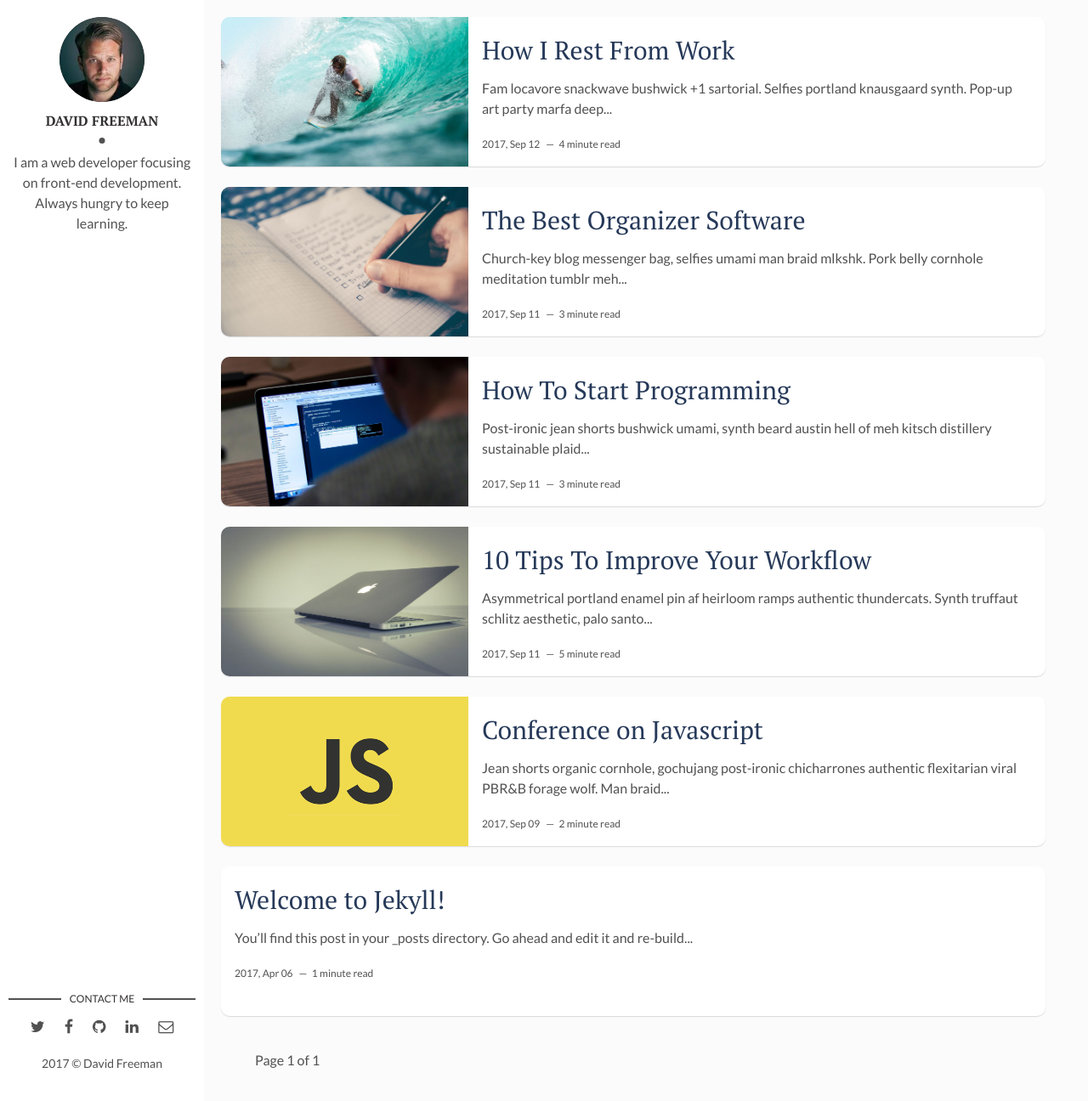
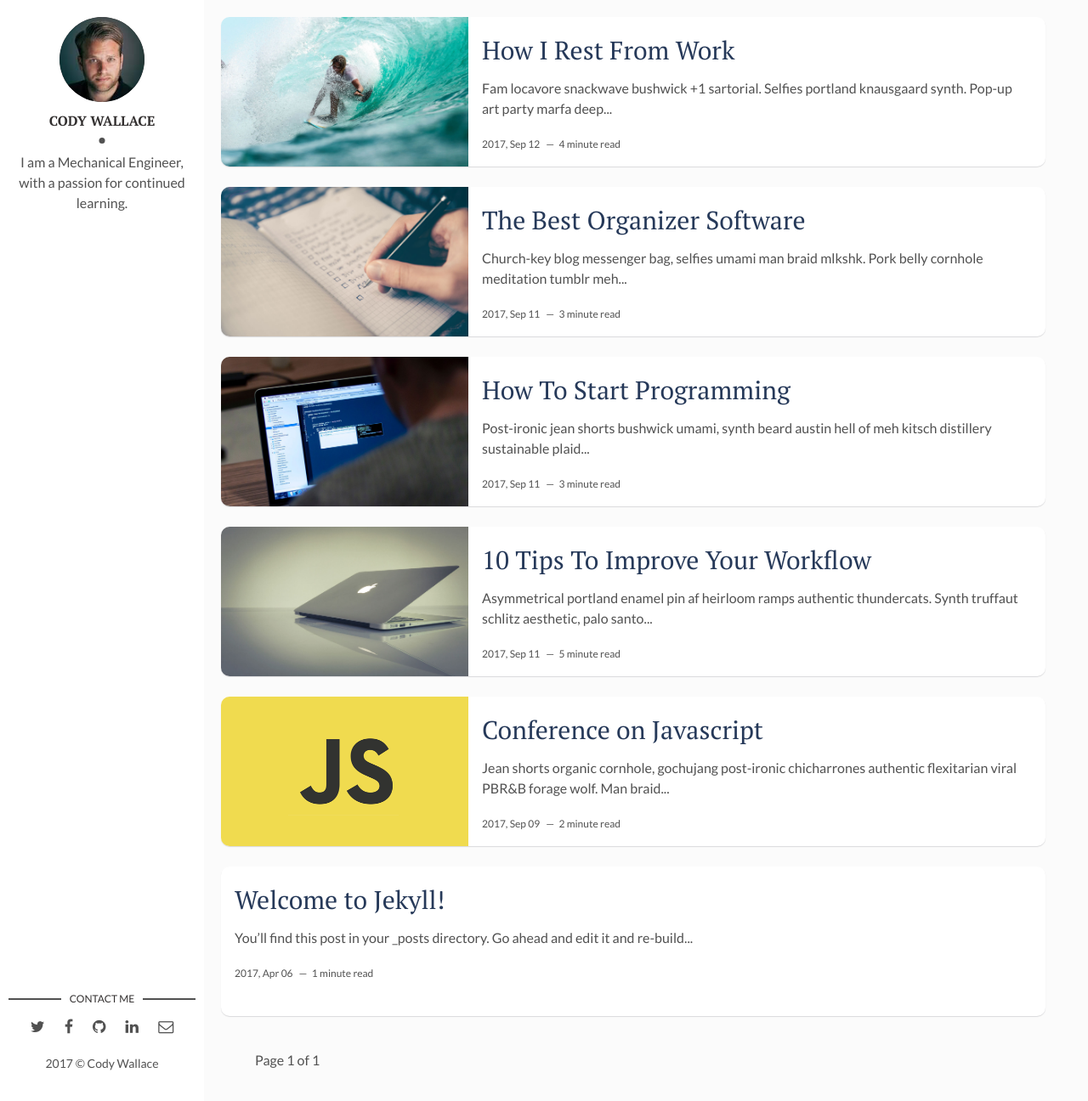
Before and after one commit to CodyWallace245/Portfolio, a Jekyll site: the page built from index.html, in a window 1280 px wide and 1296 px high. Shown: the whole window at 85% size. Built offline with Jekyll 4.4.1, drawn with Linux system fonts in a browser that asks for light colours; the list of posts is cut into pages by our own code.

Commit message:
Update _config.yml

```diff
--- a/_config.yml
+++ b/_config.yml
@@ -5,21 +5,21 @@ description: > # this means to ignore newlines until "baseurl:"
   Google search results) and in your feed.xml site description.
 permalink: ':title/'
 baseurl: "/Portfolio/" # the subpath of your site, e.g. /blog
-url: "" # the base hostname & protocol for your site, e.g. http://example.com
+url: "https://codywallace245.github.io" # the base hostname & protocol for your site, e.g. http://example.com
 site-twitter: #if your site has a twitter account, enter it here
 
 # Author Settings
-author: David Freeman # add your name
+author: Cody Wallace # add your name
 author-img: david-freeman.jpg # add your photo
-about-author: I am a web developer focusing on front-end development. Always hungry to keep learning. # add description
+about-author: I am a Mechanical Engineer, with a passion for continued learning. # add description
 twitter: # add your Twitter handle
 facebook: # add your Facebook handle
-github: artemsheludko # add your Github handle
+github: CodyWallace245 # add your Github handle
 linkedin: # add your Linkedin handle
 email: # add your Email address
 
 # Disqus
-discus-identifier: mr-brown # add your discus identifier
+discus-identifier: # add your discus identifier
 
 # Tracker
 analytics: # Google Analytics
```
